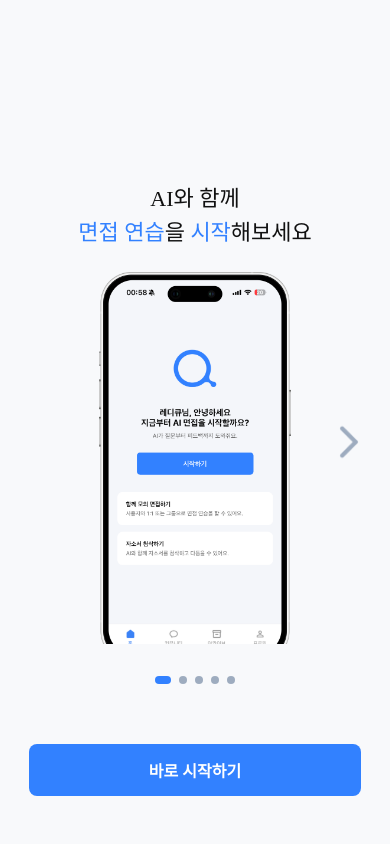
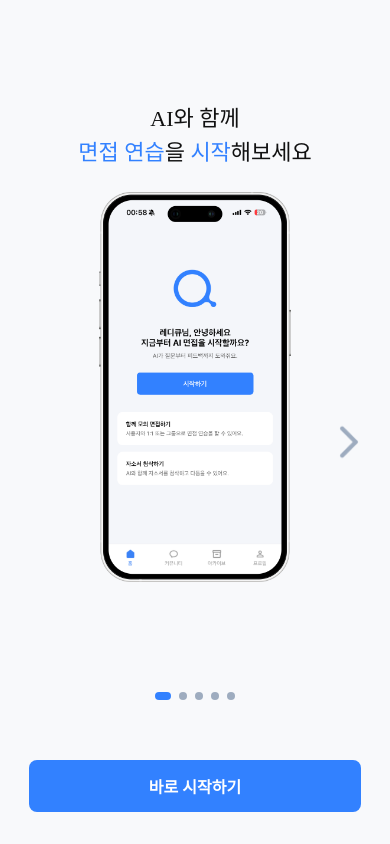
Before and after one commit to gimeng11/ReadyQ, a React Native app in the folder frontend/: screen /Onboarding in a window 390 px wide. Built offline with nearby package versions, Linux system fonts and the light colour scheme; a web font is replaced by a local one.

Commit message:
Onboarding 수정

```diff
--- a/frontend/src/screens/Onboarding/OnboardingScreen.js
+++ b/frontend/src/screens/Onboarding/OnboardingScreen.js
@@ -6,6 +6,7 @@
   FlatList,
   Dimensions,
 } from 'react-native'
+import { useSafeAreaInsets } from 'react-native-safe-area-context'
 
 import { styles } from './OnboardingStyles'
 
@@ -14,6 +15,8 @@
 
 export default function OnboardingScreen({ navigation }) {
   const { width, height } = Dimensions.get('window')
+
+  const insets = useSafeAreaInsets()
 
   const flatListRef = useRef(null)
 
@@ -110,7 +113,15 @@
   }
 
   return (
-    <View style={styles.container}>
+    <View
+      style={[
+        styles.container,
+        {
+          paddingTop: insets.top + 20,
+          paddingBottom: insets.bottom + 20,
+        }
+      ]}
+    >
       <FlatList
         ref={flatListRef}
         data={onboardingData}
--- a/frontend/src/screens/Onboarding/OnboardingStyles.js
+++ b/frontend/src/screens/Onboarding/OnboardingStyles.js
@@ -7,8 +7,7 @@
     flex: 1,
     backgroundColor: '#F8F9FB',
     justifyContent: 'space-between',
-    paddingTop: 100,
-    paddingBottom: 36,
+    //paddingBottom: 36,
   },
   topSection: {
     alignItems: 'center',
```
